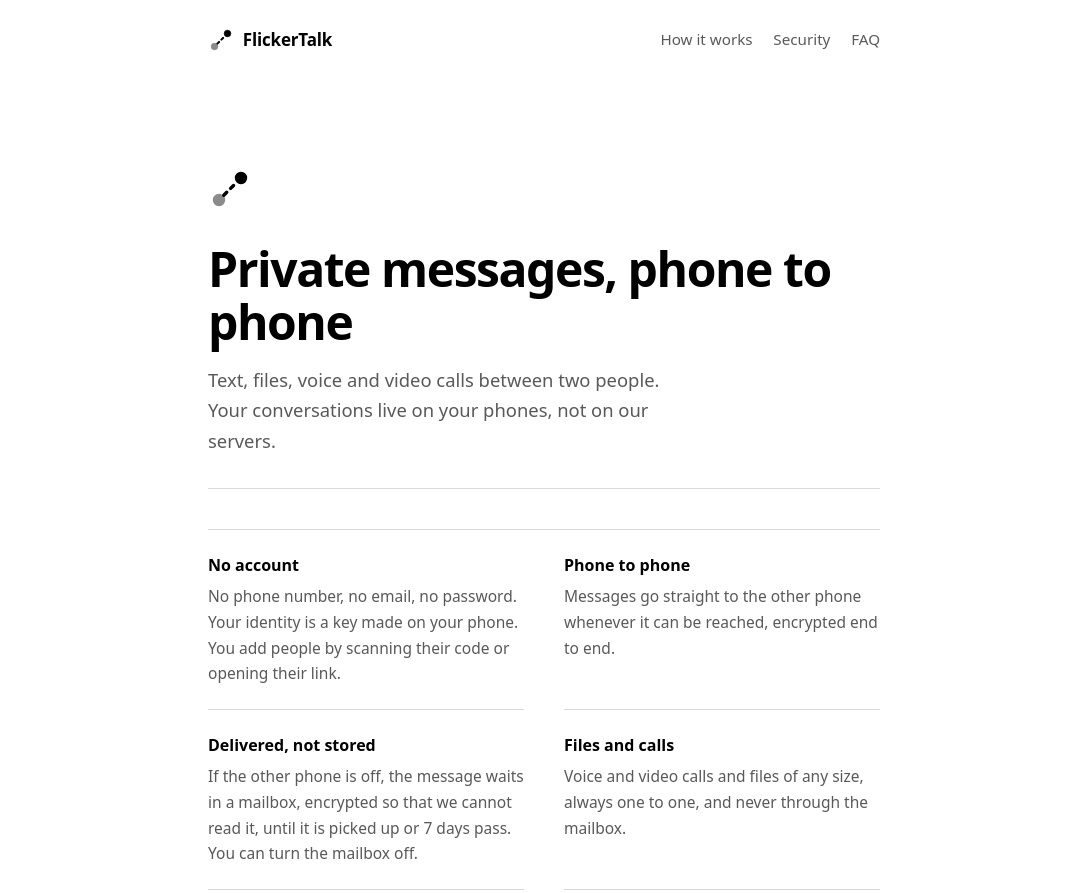
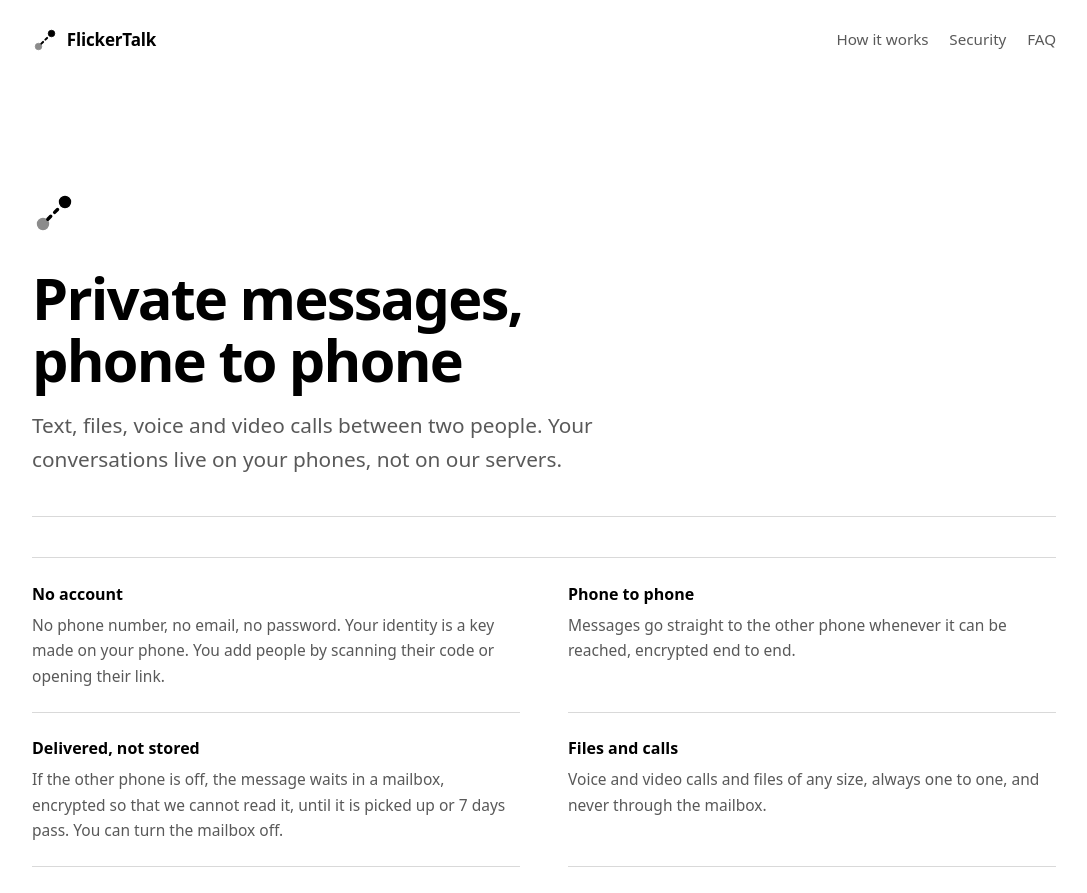
Before and after one commit to FlickerTalk/web, a website: page site/index.html in a window 1280 px wide. Shown: the top 893 px of the page, without its empty margins (96-1183 px from the left). Drawn offline with Linux system fonts and the light colour scheme.

Commit message:
Landing más ancha y responsive
El contenido llega a 64rem en escritorio, con la columna de lectura acotada
a 44rem; las tarjetas van a dos columnas desde 42rem y las tablas se
desplazan en vez de apretarse en el móvil.

```diff
--- a/site/assets/style.css
+++ b/site/assets/style.css
@@ -31,7 +31,9 @@ a { color: inherit; text-decoration-thickness: 1px; text-underline-offset: 3px;
 a:hover { text-decoration-thickness: 2px; }
 :focus-visible { outline: 2px solid var(--text); outline-offset: 3px; }
 
-.wrap { width: min(100% - 2.5rem, 42rem); margin-inline: auto; }
+/* Wide on a desktop, edge to edge on a phone; the reading column stays comfortable. */
+.wrap { width: min(100% - clamp(1.5rem, 6vw, 5rem), 64rem); margin-inline: auto; }
+main :is(p, li, dd) { max-width: 44rem; }
 
 .top {
   display: flex;
@@ -54,25 +56,30 @@ a:hover { text-decoration-thickness: 2px; }
 .top nav a:hover, .top nav a[aria-current="page"] { color: var(--text); text-decoration: underline; }
 
 main { padding-block: 2rem 4rem; }
-h1 { font-size: clamp(2.1rem, 6vw, 3rem); line-height: 1.1; letter-spacing: -0.03em; margin: 0 0 1rem; }
+h1 { font-size: clamp(2.1rem, 5vw + 1rem, 3.6rem); line-height: 1.08; letter-spacing: -0.03em; margin: 0 0 1rem; max-width: 20ch; }
 h2 { font-size: 1.25rem; letter-spacing: -0.01em; margin: 3rem 0 0.7rem; }
 h3 { font-size: 1rem; margin: 1.8rem 0 0.35rem; }
 p { margin: 0 0 1rem; }
-.lead { font-size: 1.15rem; color: var(--muted); }
+.lead { font-size: clamp(1.05rem, 0.4vw + 1rem, 1.3rem); color: var(--muted); }
 .updated { color: var(--muted); font-size: 0.9rem; margin-top: -0.5rem; }
 
-.hero { padding-block: 3.5rem 1rem; border-bottom: 1px solid var(--line); }
+.hero { padding-block: clamp(2.5rem, 8vw, 5rem) 1.5rem; border-bottom: 1px solid var(--line); }
 .hero img { width: 44px; height: 44px; margin-bottom: 1.5rem; }
-.hero .lead { max-width: 30rem; }
+.hero .lead { max-width: 38rem; }
 
-.cards { display: grid; grid-template-columns: repeat(auto-fit, minmax(16rem, 1fr)); gap: 0; margin-top: 2.5rem; border-top: 1px solid var(--line); }
+.cards { display: grid; gap: 0 3rem; margin-top: 2.5rem; border-top: 1px solid var(--line); }
+@media (min-width: 42rem) {
+  .cards { grid-template-columns: 1fr 1fr; }
+}
 .card { border-bottom: 1px solid var(--line); padding: 1.4rem 0; }
 .card + .card { padding-left: 0; }
 .card h3 { margin: 0 0 0.35rem; }
-.card p { margin: 0; color: var(--muted); font-size: 0.97rem; max-width: 26rem; }
+.card p { margin: 0; color: var(--muted); font-size: 0.97rem; }
 .card .icon { display: none; }
-@media (min-width: 40rem) {
-  .cards { column-gap: 2.5rem; }
+/* Tables scroll instead of squeezing on a narrow phone. */
+@media (max-width: 40rem) {
+  table { display: block; overflow-x: auto; }
+  .price { padding: 1.3rem 1.2rem; }
 }
 
 .price { background: var(--inverse-bg); color: var(--inverse-text); padding: 1.6rem 1.7rem; margin-top: 3rem; }
```
